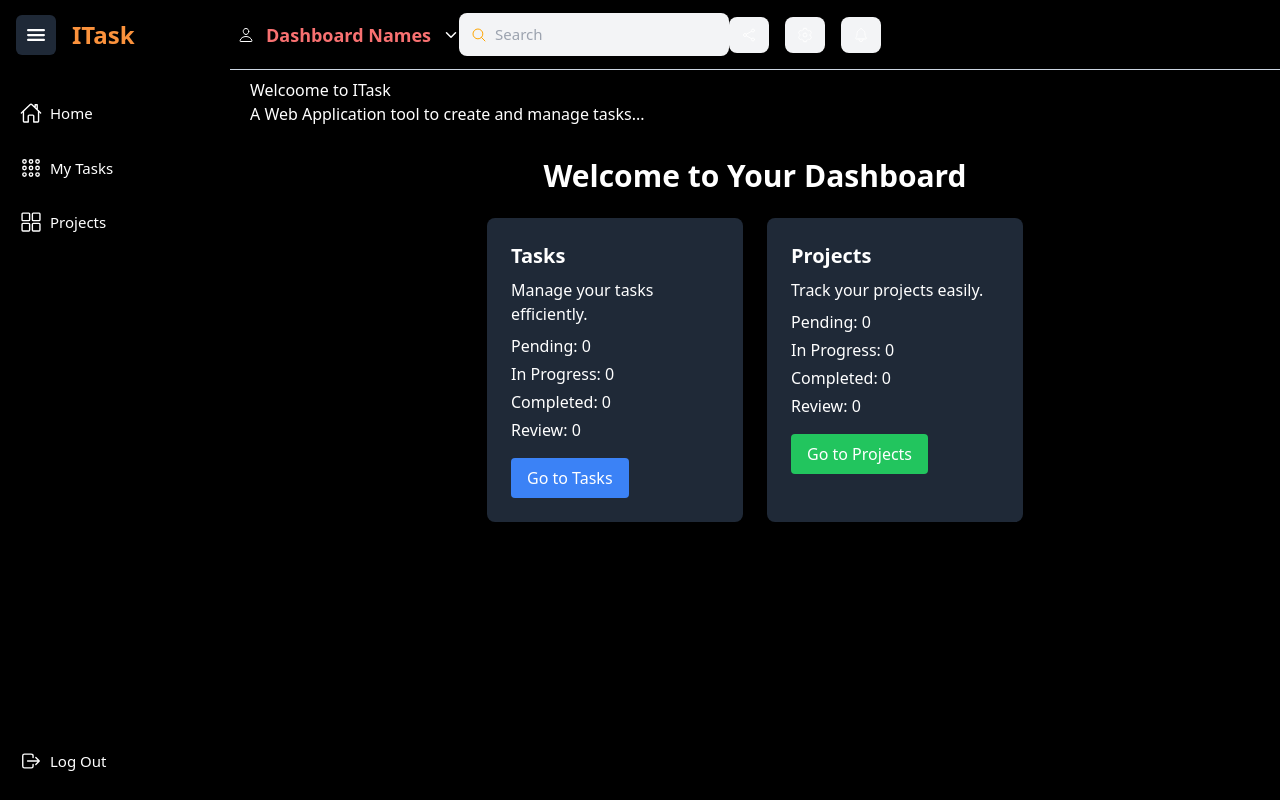
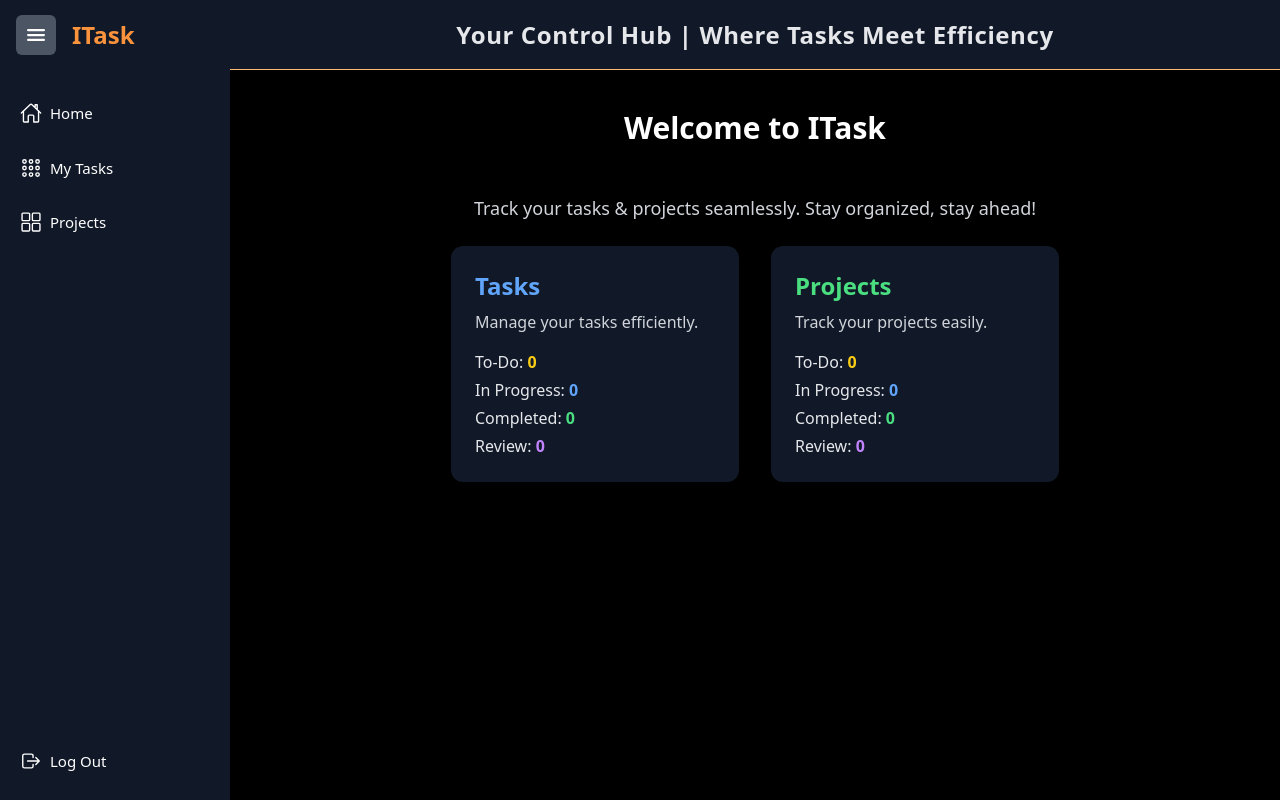
Before and after one commit to userronald/task-management, a React (Vite) app: page / in a window 1280 px wide. Built offline with nearby package versions, Linux system fonts and the light colour scheme.

Commit message:
Improved UI

```diff
--- a/src/components/homeDashboard/dashboard.tsx
+++ b/src/components/homeDashboard/dashboard.tsx
@@ -94,38 +94,41 @@ const HomeDashboard = () => {
 
   return (
     <>
-      <h1>Welcoome to ITask</h1>
-      <p>A Web Application tool to create and manage tasks... </p>
+      <div className="p-8 flex flex-col items-center space-y-6">
+        <h1 className="text-3xl font-bold text-white text-center mb-6">
+          Welcome to ITask
+        </h1>
+        <p className="text-lg text-gray-300 text-center mb-8">
+          Track your tasks & projects seamlessly. Stay organized, stay ahead!
+        </p>
+        <div className="grid grid-cols-1 md:grid-cols-2 gap-8">
+  {/* Tasks Card */}
+  <div className="p-6 bg-gray-900 text-white rounded-xl shadow-lg transform hover:scale-105 transition duration-300 w-72">
+    <h2 className="text-2xl font-semibold text-blue-400">Tasks </h2>
+    <p className="mt-2 text-gray-300">Manage your tasks efficiently.</p>
+    <div className="mt-4 space-y-1 text-gray-200">
+      <p> To-Do: <span className="font-bold text-yellow-400">{pendingTasks}</span></p>
+      <p> In Progress: <span className="font-bold text-blue-400">{inProgressTasks}</span></p>
+      <p> Completed: <span className="font-bold text-green-400">{completedTasks}</span></p>
+      <p> Review: <span className="font-bold text-purple-400">{reviewTasks}</span></p>
+    </div>
 
-      <div className="p-8 flex flex-col items-center space-y-6">
-        <h1 className="text-3xl font-bold">Welcome to Your Dashboard</h1>
-        <div className="grid grid-cols-2 gap-6">
-          {/* Tasks Card */}
-          <div className="p-6 bg-gray-800 text-white rounded-lg shadow-lg w-64">
-            <h2 className="text-xl font-semibold">Tasks</h2>
-            <p className="mt-2">Manage your tasks efficiently.</p>
-            <p className="mt-2"> Pending: {pendingTasks}</p>
-            <p className="mt-1"> In Progress: {inProgressTasks}</p>
-            <p className="mt-1"> Completed: {completedTasks}</p>
-            <p className="mt-1"> Review: {reviewTasks}</p>
-            <button className="mt-4 px-4 py-2 bg-blue-500 rounded">
-              Go to Tasks
-            </button>
-          </div>
+  </div>
 
-          {/* Projects Card */}
-          <div className="p-6 bg-gray-800 text-white rounded-lg shadow-lg w-64">
-            <h2 className="text-xl font-semibold">Projects</h2>
-            <p className="mt-2">Track your projects easily.</p>
-            <p className="mt-2"> Pending: {pendingProjects}</p>
-            <p className="mt-1"> In Progress: {inProgressProjects}</p>
-            <p className="mt-1"> Completed: {completedProjects}</p>
-            <p className="mt-1"> Review: {reviewProjects}</p>
-            <button className="mt-4 px-4 py-2 bg-green-500 rounded">
-              Go to Projects
-            </button>
-          </div>
-        </div>
+  {/* Projects Card */}
+  <div className="p-6 bg-gray-900 text-white rounded-xl shadow-lg transform hover:scale-105 transition duration-300 w-72">
+    <h2 className="text-2xl font-semibold text-green-400">Projects </h2>
+    <p className="mt-2 text-gray-300">Track your projects easily.</p>
+    <div className="mt-4 space-y-1 text-gray-200">
+      <p>To-Do: <span className="font-bold text-yellow-400">{pendingProjects}</span></p>
+      <p>In Progress: <span className="font-bold text-blue-400">{inProgressProjects}</span></p>
+      <p>Completed: <span className="font-bold text-green-400">{completedProjects}</span></p>
+      <p>Review: <span className="font-bold text-purple-400">{reviewProjects}</span></p>
+    </div>
+
+  </div>
+</div>
+
       </div>
     </>
   );
--- a/src/components/navbar/navbar.tsx
+++ b/src/components/navbar/navbar.tsx
@@ -1,4 +1,4 @@
-import { IoPersonOutline,IoChevronDown,IoSearchOutline,IoShareSocialOutline, IoSettingsOutline, IoNotificationsOutline } from "react-icons/io5";
+// import { IoPersonOutline,IoChevronDown,IoSearchOutline,IoShareSocialOutline, IoSettingsOutline, IoNotificationsOutline } from "react-icons/io5";
 
 
 
@@ -13,40 +13,15 @@ const Navbar =({isOpen}:NavbarProps)=>{
     return (
       <>
         <div
-          className={`fixed flex items-center pl-2 pr-6 h-[70px] top-0 transition-all duration-300 ${
+          className={`fixed flex items-center justify-between px-4 md:px-6 h-[70px] top-0 transition-all duration-300 bg-gray-900 w-full border-b border-orange-300 ${
             isOpen
-              ? "md:w-[calc(100%-230px)] left-[230px]"
-              : "md:w-[calc(100%-60px)] left-[60px]"
-          } w-[calc(100%-60px)] border-b border-slate-300`}
+              ? "md:w-[calc(100%-230px)] md:left-[230px]"
+              : "md:w-[calc(100%-60px)] md:left-[60px]"
+          }`}
         >
-          <div className="flex items-center gap-3 cursor-pointer">
-            <IoPersonOutline />
-            <span className="text-red-400 font-semibold  md:text-lg text-sm whitespace-nowrap">
-              Dashboard Names
-            </span>
-            <IoChevronDown />
-          </div>
-
-          <div className="flex items-center gap-2 bg-gray-100 rounded-lg px-3 py-[10px]">
-            <IoSearchOutline color={"orange"} />
-            <input
-              type="text"
-              placeholder="Search"
-              className=" place-items-center bg-gray-100 outline-none text-[15px]"
-            />
-          </div>
-
-          <div className="md:flex hidden items-center gap-4">
-            <div className="grid place-items-center bg-gray-100 rounded-lg px-3 py-[10px]">
-              <IoShareSocialOutline />
-            </div>
-            <div className="grid place-items-center bg-gray-100 rounded-lg px-3 py-[10px]">
-              <IoSettingsOutline />
-            </div>
-            <div className="grid place-items-center bg-gray-100 rounded-lg px-3 py-[10px]">
-              <IoNotificationsOutline />
-            </div>
-          </div>
+          <h1 className="text-xl md:text-2xl font-semibold tracking-wide text-gray-200 text-center flex-grow">
+            Your Control Hub | Where Tasks Meet Efficiency
+          </h1>
         </div>
       </>
     );
--- a/src/components/sidebar/sidebar.tsx
+++ b/src/components/sidebar/sidebar.tsx
@@ -21,16 +21,16 @@ const SideBar = ({ isOpen, toggleSidebar }: SidebarProps) => {
 
   return (
     <div
-      className={`fixed left-0 top-0 h-full flex flex-col transition-all duration-300 bg-black ${
+      className={`fixed inset-y-0 left-0 flex flex-col transition-all duration-300 bg-gray-900  ${
         isOpen ? "md:w-[230px]" : "md:w-[60px]"
       } w-[60px] md:translate-x-0 ${
         isOpen ? "translate-x-0" : "-translate-x-full"
       }`}
     >
       {/* Sidebar Header with Hamburger */}
-      <div className="w-full flex items-center px-4 h-[70px] bg-black">
+      <div className="w-full flex items-center px-4 h-[70px]">
         <button
-          className="p-2 bg-gray-800 text-white rounded-md"
+          className="p-2 bg-gray-600 text-white rounded-md"
           onClick={toggleSidebar}
         >
           <IoMenu size={24} />
@@ -50,7 +50,7 @@ const SideBar = ({ isOpen, toggleSidebar }: SidebarProps) => {
       </div>
 
       {/* Sidebar Navigation */}
-      <div className="w-full h-[calc(100vh-70px)] flex flex-col items-center md:items-start gap-2 border-slate bg-black py-5 px-3 relative">
+      <div className="w-full h-[calc(100vh-70px)] flex flex-col items-center md:items-start gap-2 border-slate py-5 px-3 relative">
         {navLinks.map((link) => (
           <NavLink
             key={link.title}
--- a/src/data/board.tsx
+++ /dev/null
@@ -1,124 +0,0 @@
-import {v4 as uuidv4} from"uuid";
-import { Columns } from "../types";
-import { getRandomColors } from "../helpers/getrandomColors";
-
-
-export const Board: Columns = {
-  backlog: {
-    name: "Backlog",
-    items: [
-      {
-        id: uuidv4(),
-        title: "Admin panel Front-end",
-        description: "Lorem Ipsum olor site amen..",
-        priority: "medium",
-        deadline: 50,
-        tags: [
-          { title: "Test", ...getRandomColors() },
-          { title: "Front", ...getRandomColors() },
-        ],
-      },
-      {
-        id: uuidv4(),
-        title: "Admin Panel Back-end",
-        description: "lorem ipsum olor sit amen..",
-        priority: "low",
-        deadline: 50,
-        tags: [
-          { title: "Test", ...getRandomColors() },
-          { title: "Back", ...getRandomColors() },
-        ],
-      },
-    ],
-  },
-
-  pending: {
-    name: "Pending",
-    items: [
-      {
-        id: uuidv4(),
-        title: "Admin Panel Back-end",
-        description: "Lorem ipsum olor sinte amen...",
-        priority: "high",
-        deadline: 50,
-        tags: [
-          { title: "Test", ...getRandomColors() },
-          { title: "Front", ...getRandomColors() },
-        ],
-      },
-      {
-        id: uuidv4(),
-        title: "Admin Panel Front-end",
-        description: "Lorem ipsum olor sinte amen...",
-        priority: "low",
-        deadline: 50,
-        tags: [
-          { title: "Test", ...getRandomColors() },
-          { title: "Front", ...getRandomColors() },
-        ],
-      },
-    ],
-  },
-
-  todo: {
-    name: "To Do",
-    items: [
-      {
-        id: uuidv4(),
-        title: "Admin Panel Front-end",
-        description: "Lorem ipsum olor sinte amen...",
-        priority: "medium",
-        deadline: 50,
-        tags: [
-          { title: "Test", ...getRandomColors() },
-          { title: "Front", ...getRandomColors() },
-        ],
-      },
-    ],
-  },
-
-  doing: {
-    name: "Doing",
-    items: [
-      {
-        id: uuidv4(),
-        title: "Admin Panel Front-end",
-        description: "Lorem ipsum olor sinte amen...",
-        priority: "low",
-        deadline: 50,
-        tags: [
-          { title: "Test", ...getRandomColors() },
-          { title: "Front", ...getRandomColors() },
-        ],
-      },
-      {
-        id: uuidv4(),
-        title: "Admin Panel Back-end",
-        description: "Lorem ipsum olor sinte amen...",
-        priority: "medium",
-        deadline: 50,
-        tags: [
-          { title: "Test", ...getRandomColors() },
-          { title: "Front", ...getRandomColors() },
-        ],
-      },
-    ],
-  },
-
-  done: {
-    name: "Done",
-    items: [
-      {
-        id: uuidv4(),
-        title: "Admin Panel Front-end",
-        description: "Lorem ipsum olor sinte amen...",
-        priority: "high",
-        deadline: 50,
-        tags: [
-          { title: "Test", ...getRandomColors() },
-          { title: "Front", ...getRandomColors() },
-        ],
-      },
-    ],
-  },
-};
```
